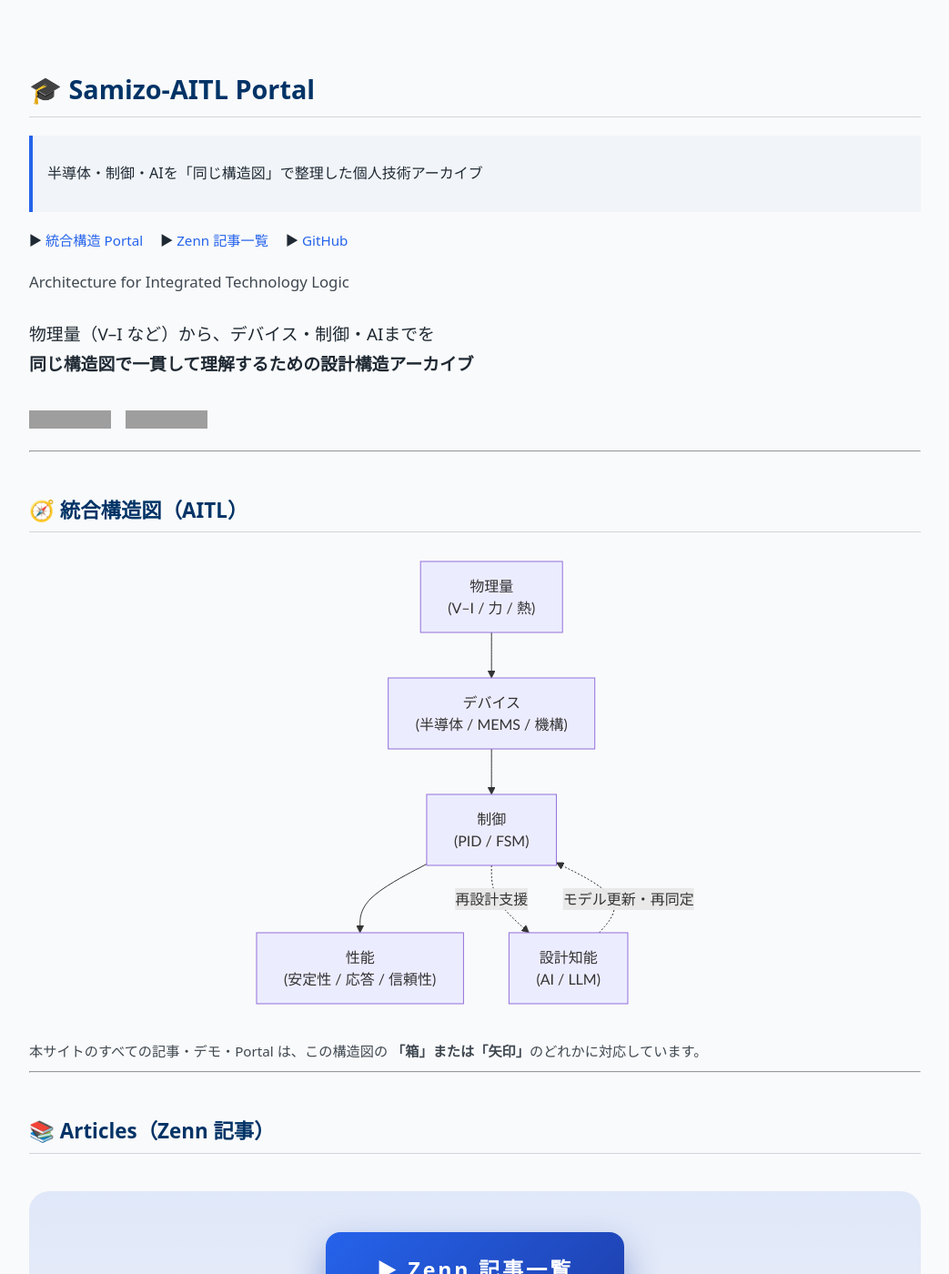
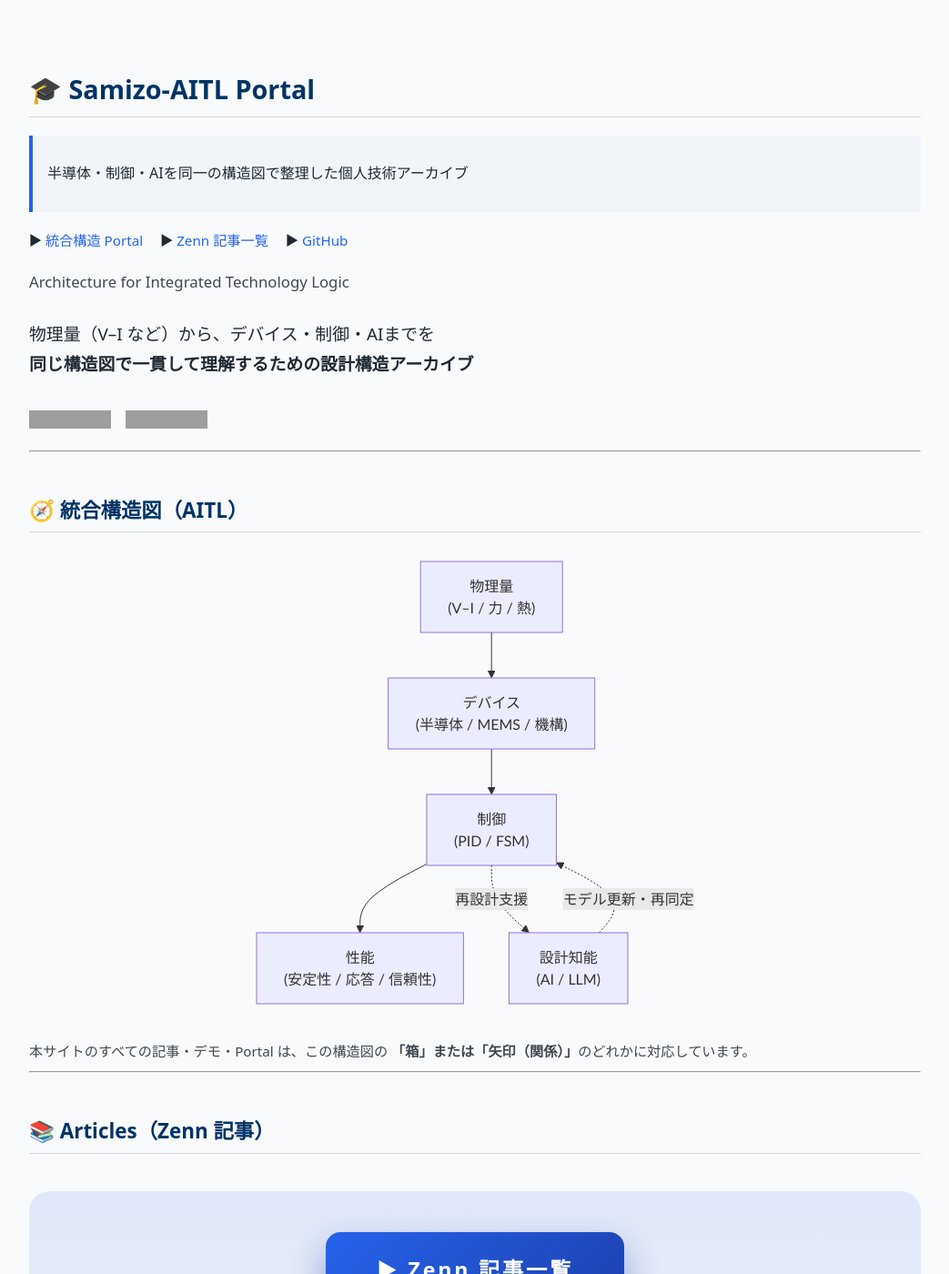
Before and after one commit to Samizo-AITL/Samizo-AITL.github.io, a Jekyll site: the page built from index.md, in a window 1280 px wide and 1400 px high. Shown: the whole window at 91% size, without its empty margins (118-1161 px from the left). Built offline with Jekyll 4.4.1, drawn with Linux system fonts in a browser that asks for light colours; some of the changed text lies outside the part shown; grey boxes are pictures that could not be loaded.

Commit message:
Update index.md

```diff
--- a/index.md
+++ b/index.md
@@ -5,7 +5,7 @@
 ---
 
 # 🎓 Samizo-AITL Portal
-> 半導体・制御・AIを「同じ構造図」で整理した個人技術アーカイブ
+> 半導体・制御・AIを同一の構造図で整理した個人技術アーカイブ
 
 <div style="margin:1.2em 0; font-size:0.95em;">
   ▶ <a href="/portal/">統合構造 Portal</a>
@@ -52,7 +52,7 @@
 
 <div style="margin-top:0.9em; font-size:0.95em; opacity:0.85;">
 本サイトのすべての記事・デモ・Portal は、この構造図の
-<strong>「箱」または「矢印」</strong>のどれかに対応しています。
+<strong>「箱」または「矢印（関係）」</strong>のどれかに対応しています。
 </div>
 
 ---
@@ -161,6 +161,8 @@
 
 ## 🧩 初学者向けの補足記事（Qiita Articles）
 
+本サイトの構造的な内容を、数式や専門語を抑えて段階的に解説した補助記事群です。
+
 <div style="
   margin: 1.4em 0;
   padding: 1.6em 1.8em;
```
